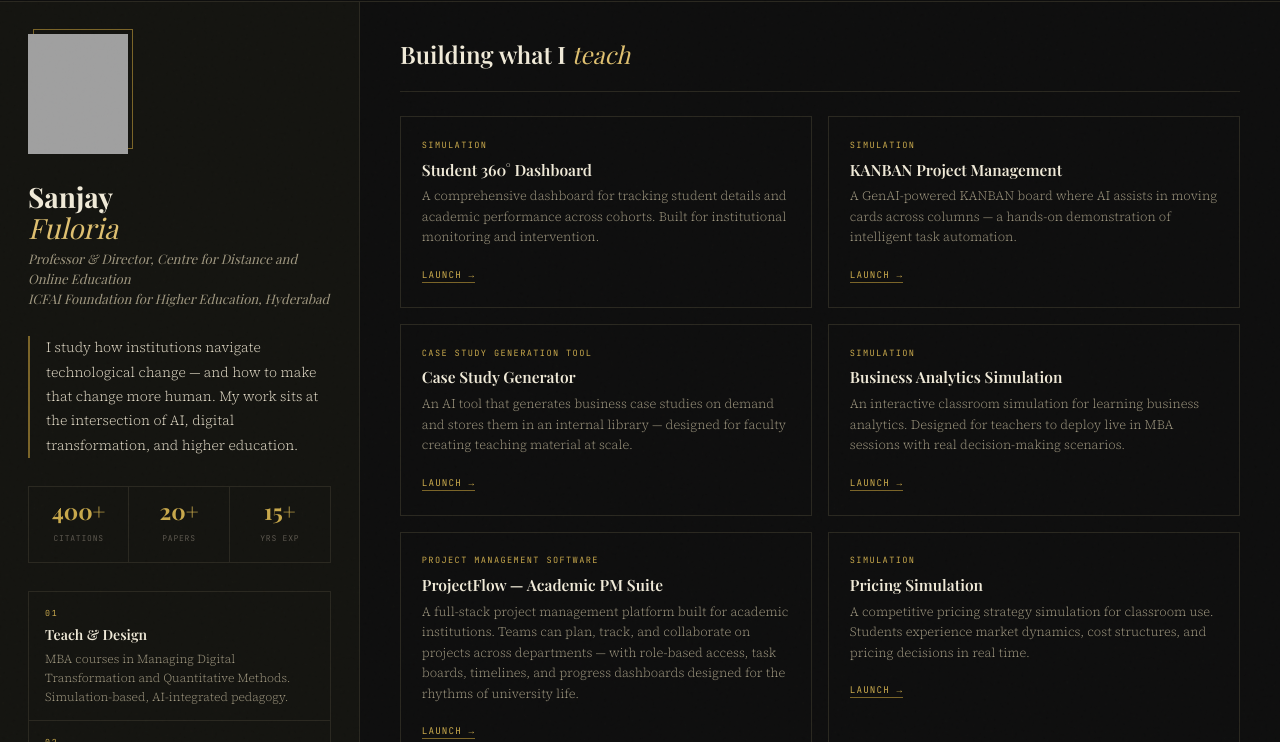
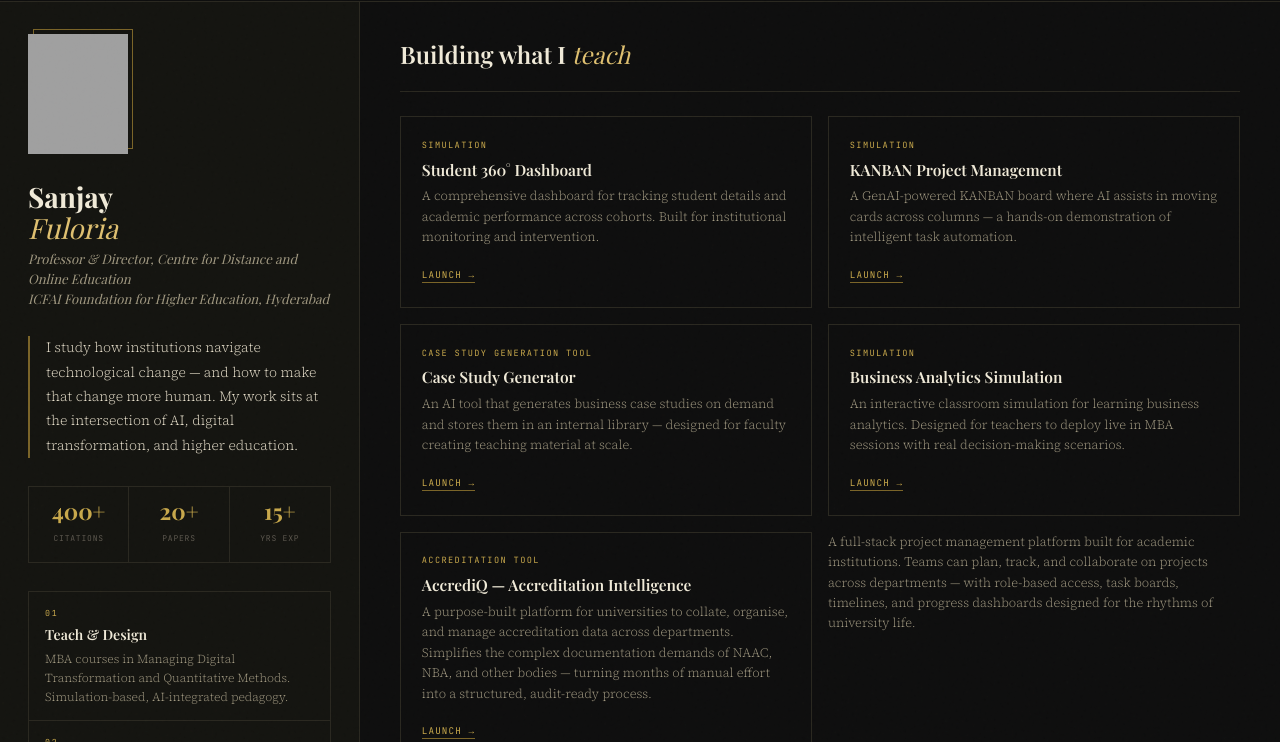
Before and after one commit to sanjayfuloria/sanjayfuloria-website, a plain HTML site: page index.html in a window 1280 px wide. Both pictures are taken after a click on the button "PROJECTS". Shown: the part 58-800 px from the top of the page. Drawn offline with nearby package versions, Linux system fonts and the light colour scheme; grey boxes are pictures that could not be loaded; a web font is replaced by a local one.

Commit message:
Add AccrediQ accreditation platform to projects

```diff
--- a/index.html
+++ b/index.html
@@ -371,6 +371,7 @@
       grid-template-columns: 1fr 1fr;
       gap: 1rem;
     }
+    .project-card:last-child:nth-child(odd) { grid-column: 1 / -1; }
     .project-card {
       border: 1px solid var(--rule);
       padding: 1.3rem;
@@ -776,8 +777,11 @@
             <a href="https://business-analytics-simulation-26ep5dn24.vercel.app/" target="_blank" rel="noopener" class="project-link">Launch →</a>
           </div>
           <div class="project-card">
-            <div class="project-tag">Project Management Software</div>
-            <div class="project-name">ProjectFlow — Academic PM Suite</div>
+            <div class="project-tag">Accreditation Tool</div>
+            <div class="project-name">AccrediQ — Accreditation Intelligence</div>
+            <p class="project-desc">A purpose-built platform for universities to collate, organise, and manage accreditation data across departments. Simplifies the complex documentation demands of NAAC, NBA, and other bodies — turning months of manual effort into a structured, audit-ready process.</p>
+            <a href="https://accrediq.sanjayfuloria.tech/login" target="_blank" rel="noopener" class="project-link">Launch →</a>
+          </div>
             <p class="project-desc">A full-stack project management platform built for academic institutions. Teams can plan, track, and collaborate on projects across departments — with role-based access, task boards, timelines, and progress dashboards designed for the rhythms of university life.</p>
             <a href="https://projectflow.sanjayfuloria.tech/login" target="_blank" rel="noopener" class="project-link">Launch →</a>
           </div>
```
